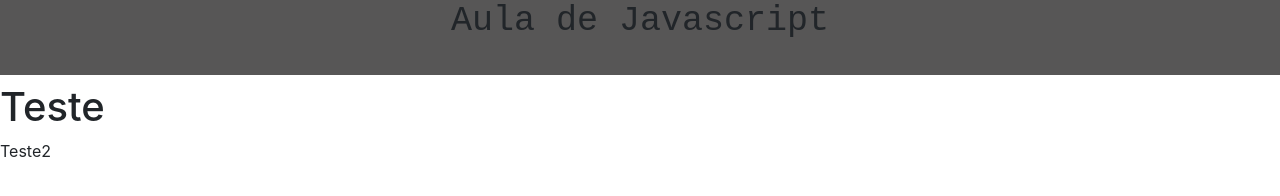
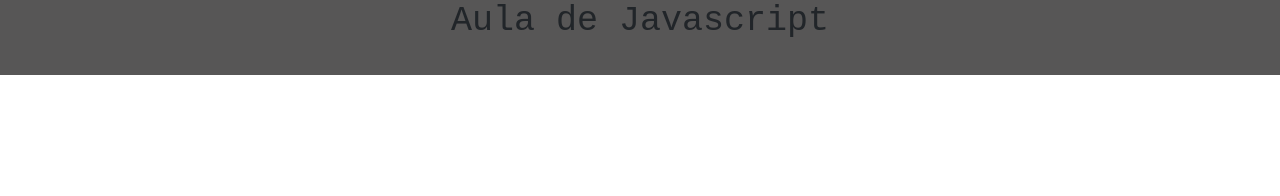
Before and after one commit to diogofalardo/AulaJavaScript, a plain HTML site: page index.html in a window 1280 px wide. Drawn offline with nearby package versions, Linux system fonts and the light colour scheme.

Commit message:
Update index.html

```diff
--- a/index.html
+++ b/index.html
@@ -10,16 +10,12 @@
 </head>
 <body>
 
-
     <header>
         <h1>Aula de Javascript</h1>
     </header>
 
     <main>
-        <div>
-            <h1>Teste</h1>
-            <p>Teste2</p>
-        </div>
+
     </main>
 
     <script src="https://code.jquery.com/jquery-3.3.1.slim.min.js" integrity="sha384-q8i/X+965DzO0rT7abK41JStQIAqVgRVzpbzo5smXKp4YfRvH+8abtTE1Pi6jizo" crossorigin="anonymous"></script>
```
